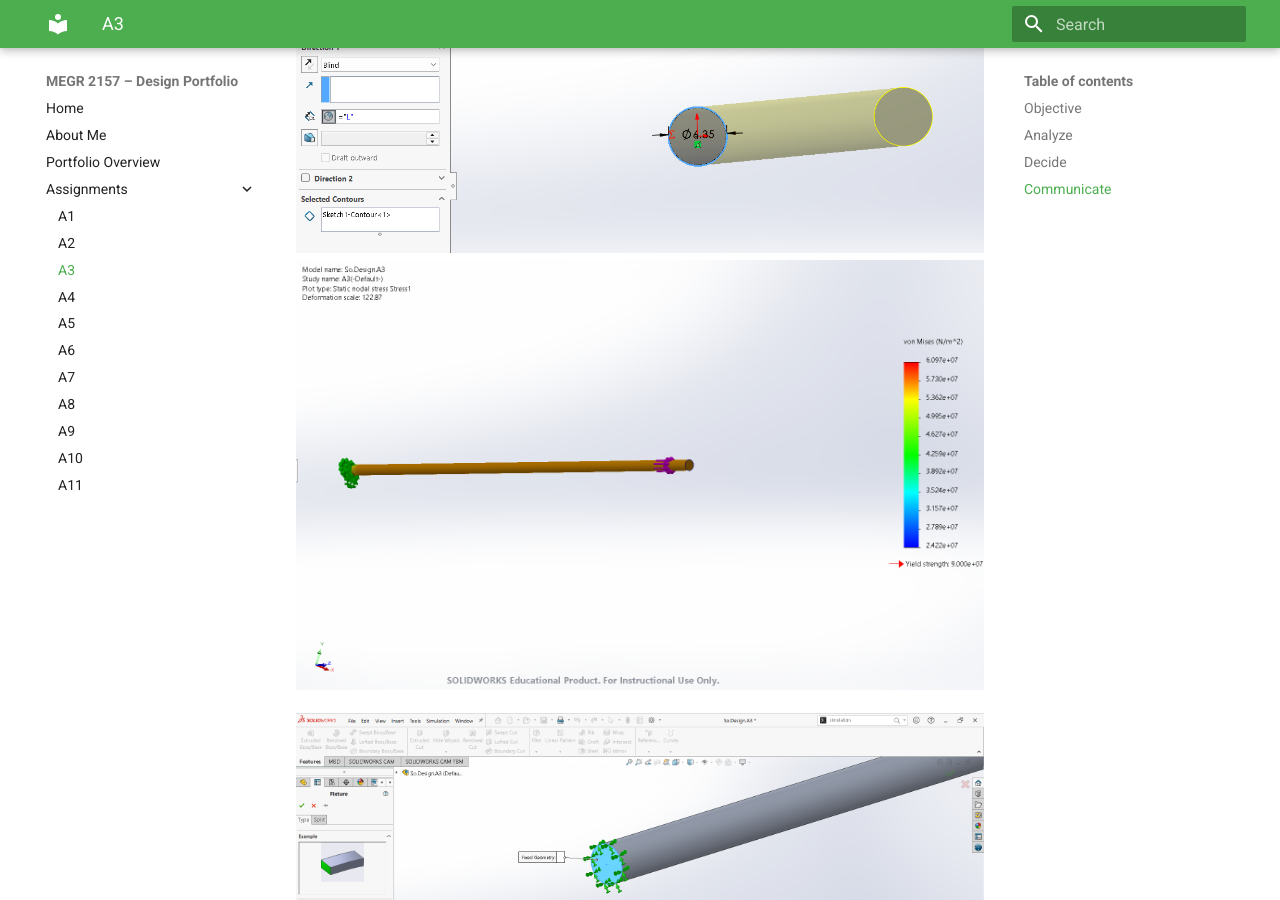
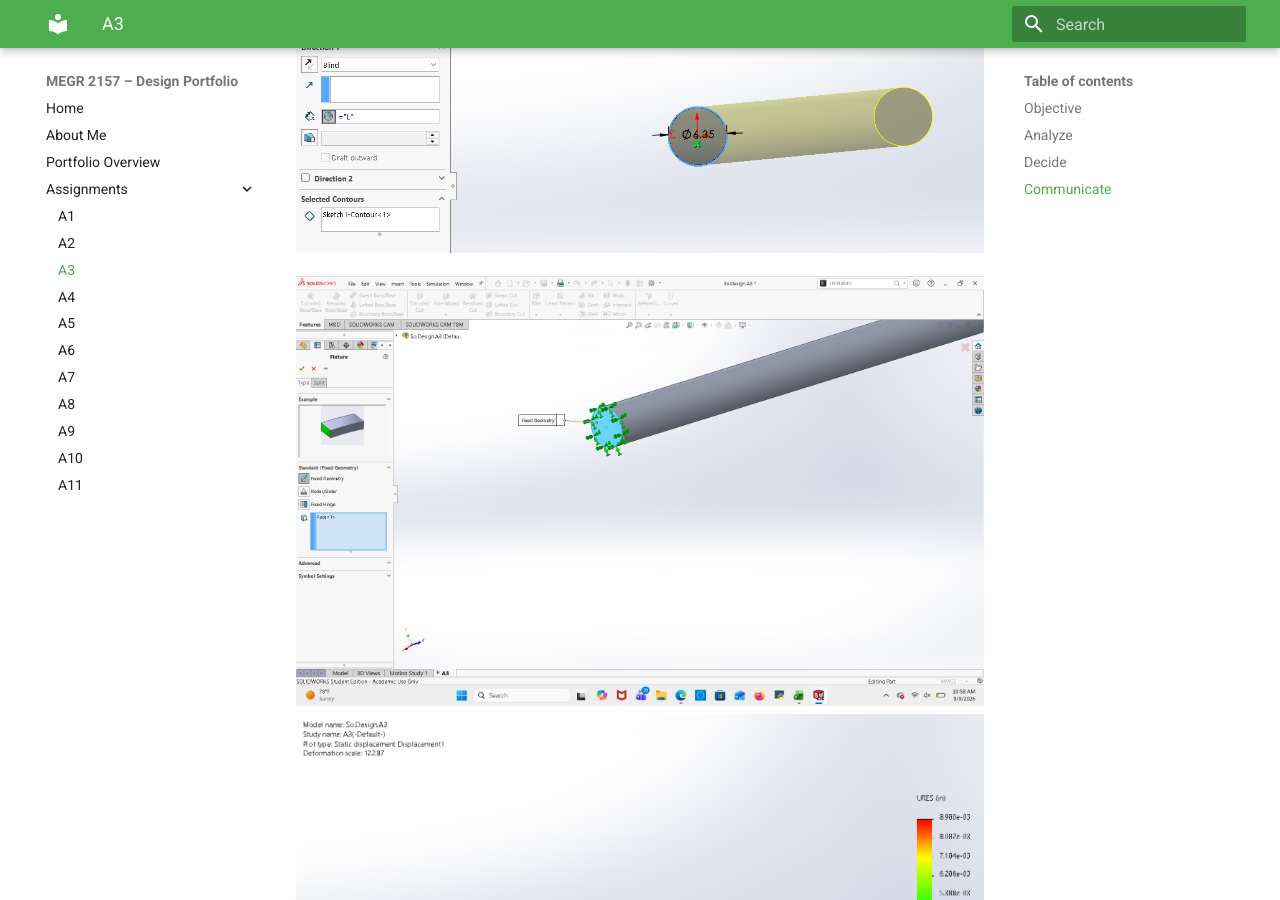
Before and after one commit to Taylor-Rockefeller-Portfolio/megr2157-portfolio, an MkDocs documentation site: the page built from docs/assignments/A03/index.md, in a window 1280 px wide and 900 px high, scrolled down 2914 px. Built offline with MkDocs 1.6.1 and Material for MkDocs 9.7.7, drawn with Linux system fonts in a browser that asks for light colours.

Commit message:
Reorder images in A03 index file

```diff
--- a/docs/assignments/A03/index.md
+++ b/docs/assignments/A03/index.md
@@ -18,8 +18,9 @@
 
 ![](screenshot9.png)
 ![](screenshot10.png)
-![](screenshot4.png)
+
 
 
 ![](screenshot2.png)
 ![](screenshot3.png)
+![](screenshot4.png)
```
